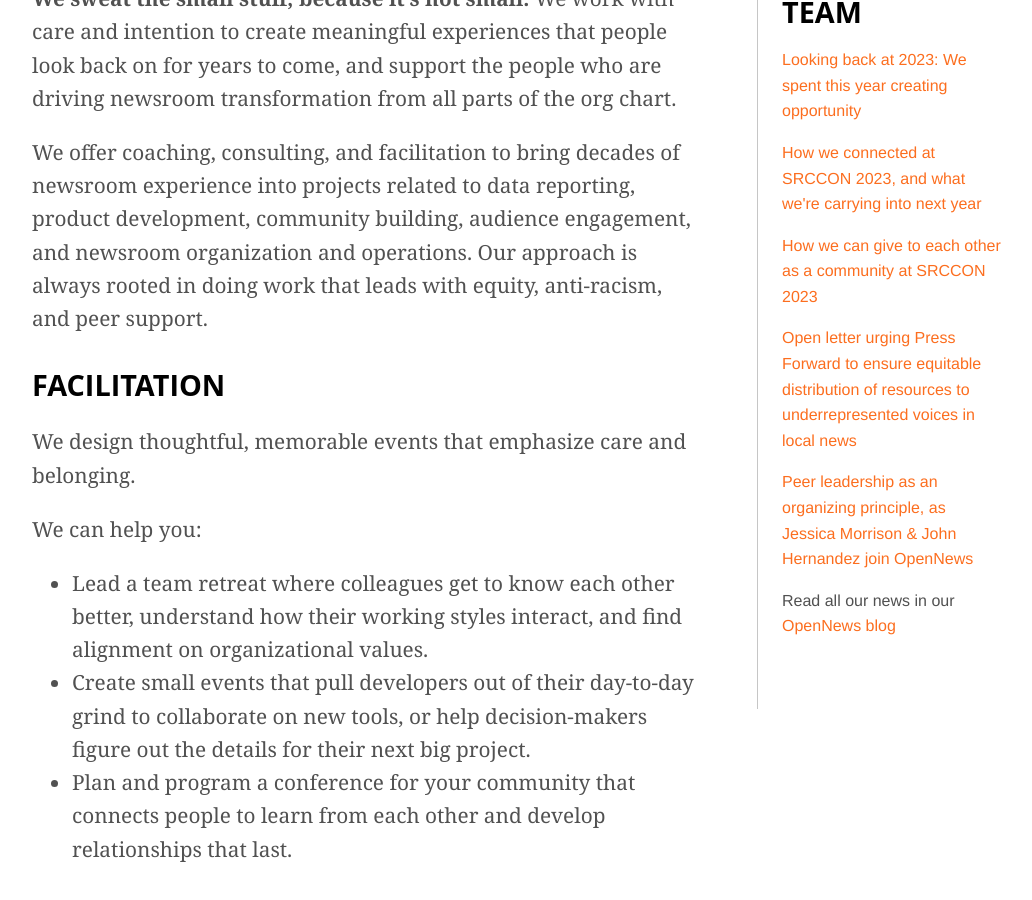
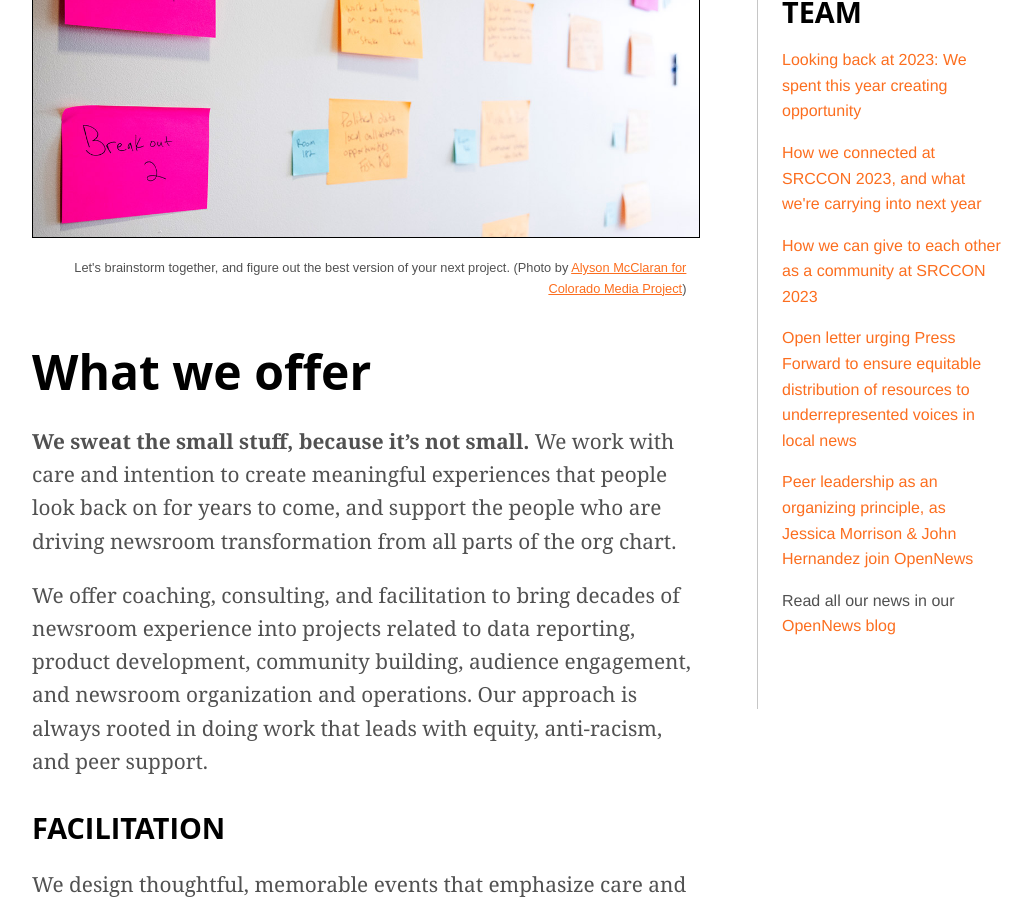
Before and after one commit to OpenNews/opennews-website, a Jekyll site: the page built from hire-us/index.md, in a window 1280 px wide and 900 px high, scrolled down 973 px. Shown: the whole window, without its empty margins (118-1150 px from the left). Built offline with Jekyll 4.4.1, drawn with Linux system fonts in a browser that asks for light colours; nearby versions of some CDN libraries; some web fonts are replaced; comment, search, counter and statistics services are not loaded.

Commit message:
add photo to hire us page

```diff
--- a/hire-us/index.md
+++ b/hire-us/index.md
@@ -52,6 +52,10 @@ sub-section: index
 
 
 <p class="bodybig">The OpenNews community is building the future we all want for journalism, and we can help you do it, too. Our small but impactful team has backgrounds in editorial, technology, product, and audience. Whether you’re planning a small event or building a cross-functional team, let us handle the details so you can focus on what you and your team do best. <a href="https://airtable.com/appdaxYotl8OFHNMq/pagglZpzMuJhFkycJ/form">Send us a note to get started</a>.</p>
+
+
+<img src="/media/img/hire_us_postit_planning.jpg" class="topline" alt="a set of post-it notes on the wall, showing the brainstorming process for a community event">
+<p class="caption">Let's brainstorm together, and figure out the best version of your next project. (Photo by <a href="https://creativecommons.org/licenses/by/3.0/us/">Alyson McClaran for Colorado Media Project</a>)</p>
 
 ## What we offer
 
```
Also changed, not shown: media/img/hire_us_postit_planning.jpg (added).
